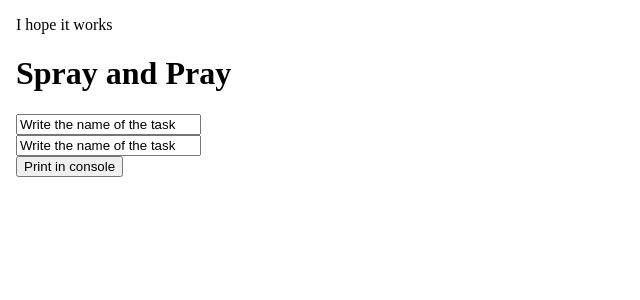
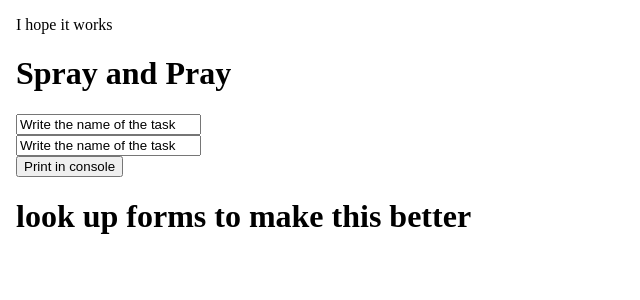
Before and after one commit to KRIMZ911/basictodo, an Angular app in the folder todoapp/: page / in a window 1280 px wide. Shown: the top 300 px of the page, without its empty margins (0-640 px from the left). Built offline with nearby package versions, Linux system fonts and the light colour scheme.

Commit message:
Looking into form

```diff
--- a/todoapp/src/app/todoapp/todoapp.component.html
+++ b/todoapp/src/app/todoapp/todoapp.component.html
@@ -12,6 +12,7 @@
         <input type='text' id="tname" name="tname" value="Write the name of the task"/><br>
         <input type='text' id="tdiscription" name="tdiscription" value="Write the name of the task"/><br>
         <button class="btn btn-primary" (click)="onEnter()">Print in console</button>
+        <H1>look up forms to make this better</H1>
     </form>
 </body>
 </html>
```
